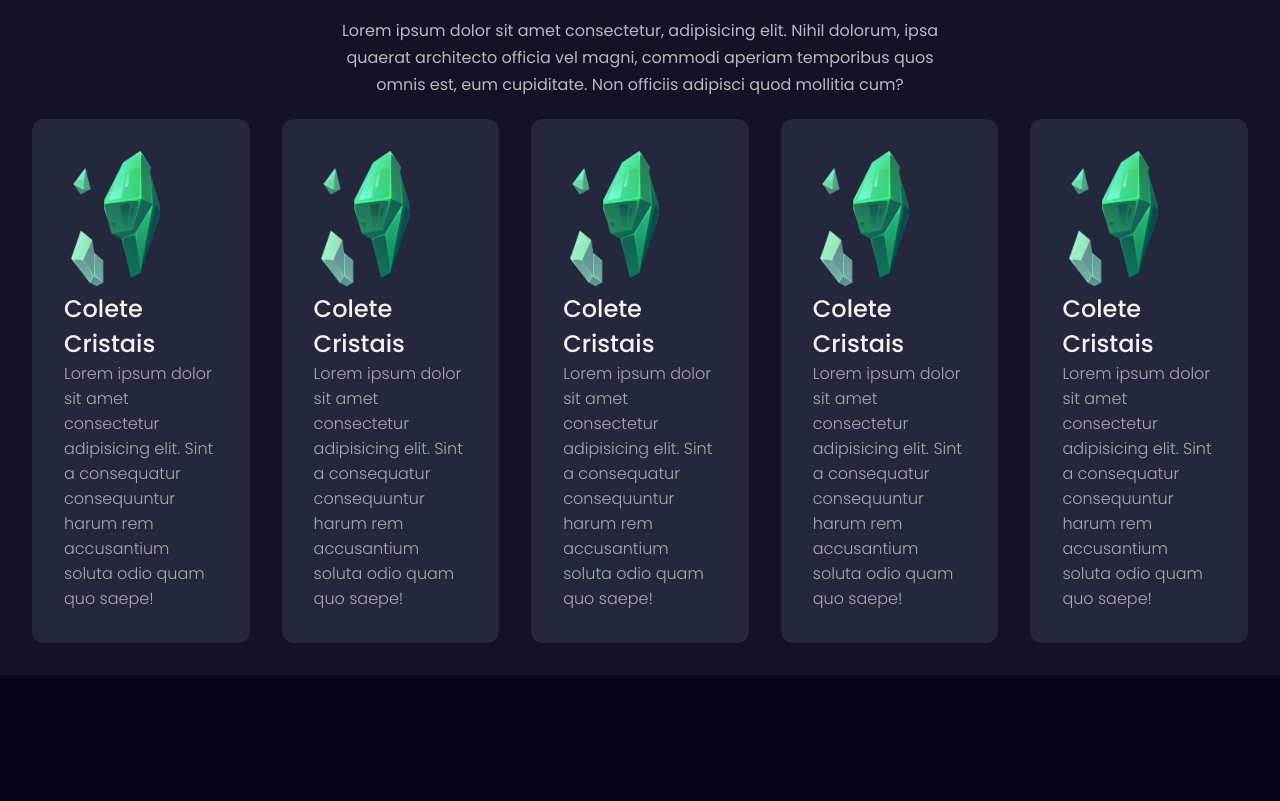
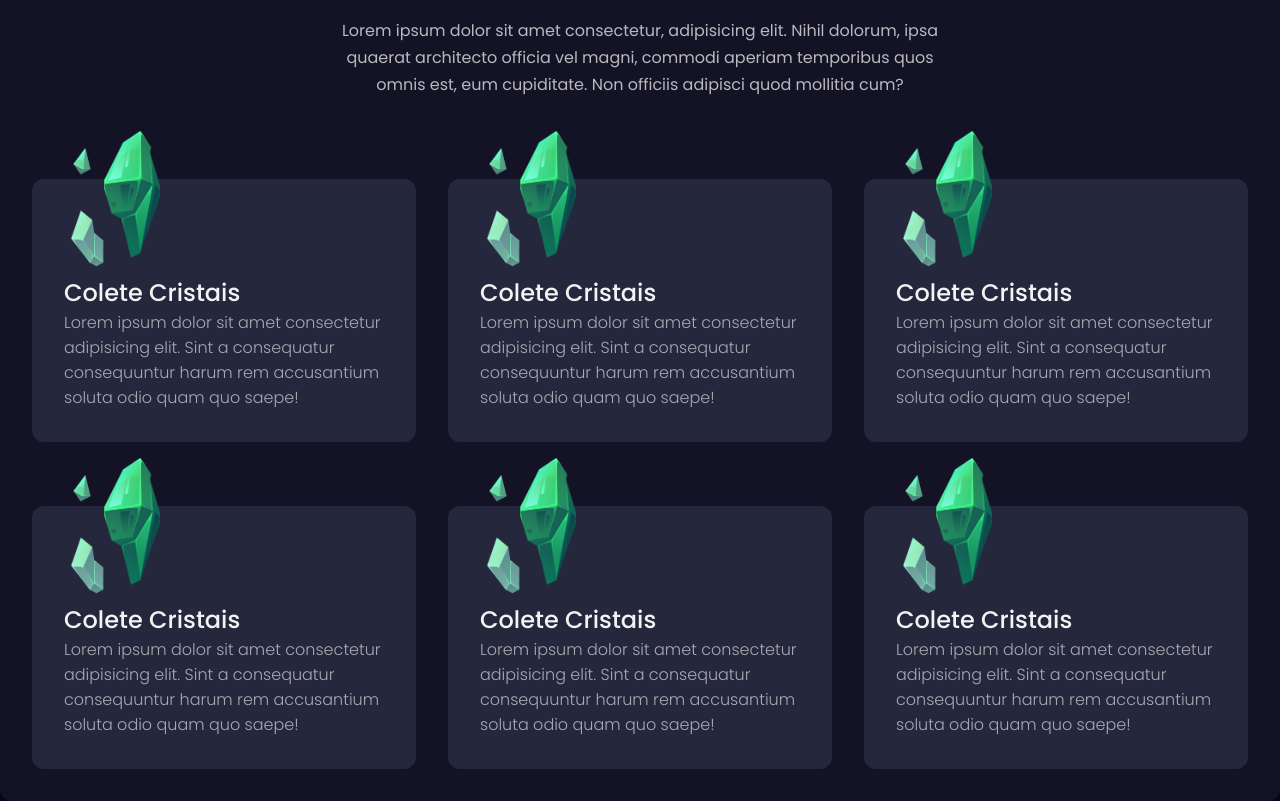
Before and after one commit to RodrigoDiniz1/landing-page-nft, a plain HTML site: page index.html in a window 1280 px wide. Shown: the part 1783-2584 px from the top of the page. Before the commit the page ends 2458 px from the top, so only its background shows below. Drawn offline with Linux system fonts and the light colour scheme.

Commit message:
atualizado

```diff
--- a/index.html
+++ b/index.html
@@ -151,6 +151,12 @@
                         <div class="feature__card-description">Lorem ipsum dolor sit amet consectetur adipisicing elit. Sint a consequatur consequuntur harum rem accusantium soluta odio quam quo saepe!</div>
                     </div>
 
+                    <div class="feature__card">
+                        <img class="feature__card-img"   src="/images/feature-icon.png" alt="">
+                        <div class="feature__card-title">Colete Cristais</div>
+                        <div class="feature__card-description">Lorem ipsum dolor sit amet consectetur adipisicing elit. Sint a consequatur consequuntur harum rem accusantium soluta odio quam quo saepe!</div>
+                    </div>
+
 
 
                 </div>
--- a/styles/components/features.css
+++ b/styles/components/features.css
@@ -1,7 +1,12 @@
+.features{
+    max-width: 1280px;
+    margin-inline: auto;
+}
 
 .features-wrappers{
     background-color: #131325;
     padding: 4rem 2rem 2rem 2rem;
+    border-radius: 12px;
 }
 
 
@@ -20,26 +25,33 @@
     display: flex;
     flex-wrap: wrap;
     gap: 2rem;
+    row-gap: 4rem;
+    margin-top: 5rem;
 }
 
 
 .feature__card {
     background-color: #25283D;
-    padding: 2rem;
+    padding: 6rem 2rem 2rem 2rem;
     border-radius: 12px;
     flex: 1;
-    min-width: 30px;
+    min-width: 300px;
+    position: relative;
 }
 
 
 .feature__card-img {
     width: 6rem;
+    position: absolute;
+    top: -3rem;
+    left: 2rem;
 }
 
 
 .feature__card-title {
     font-size: 1.5rem;
     font-weight: 500;
+
 }
 
 
```
